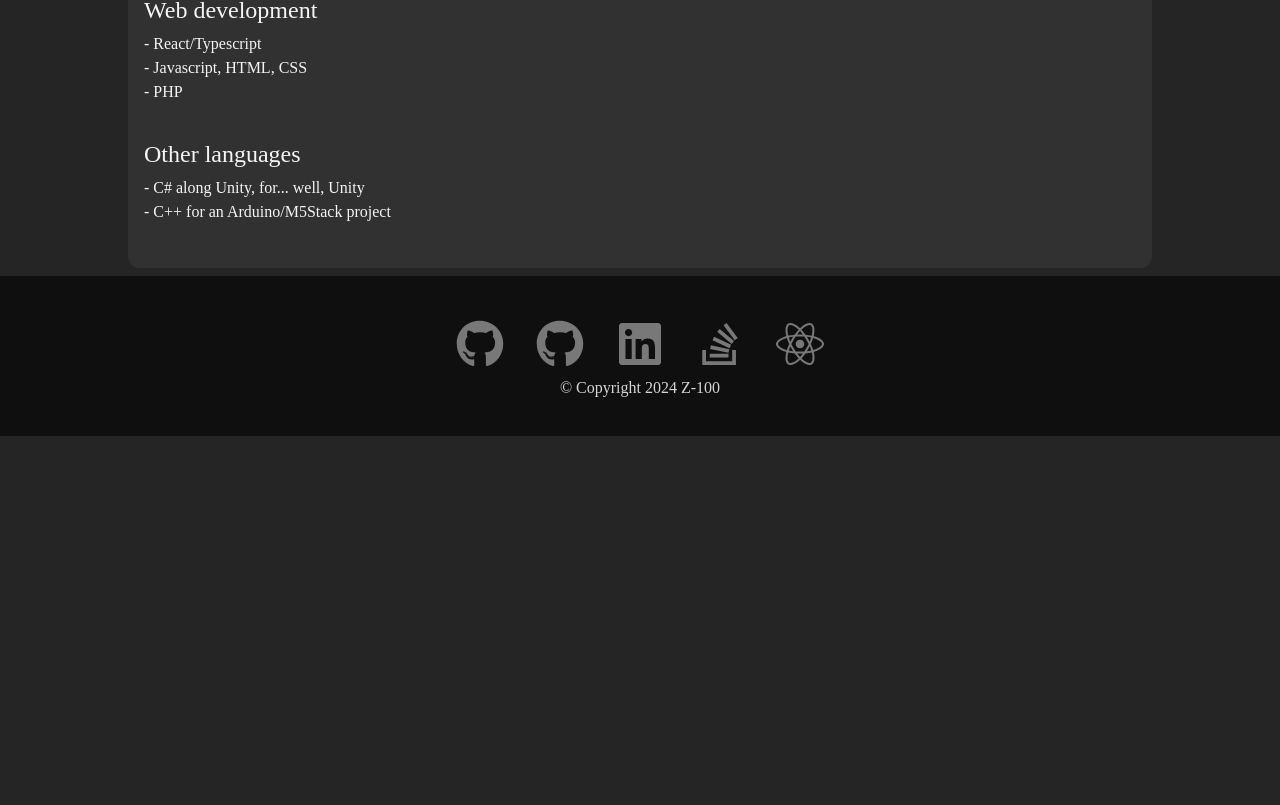
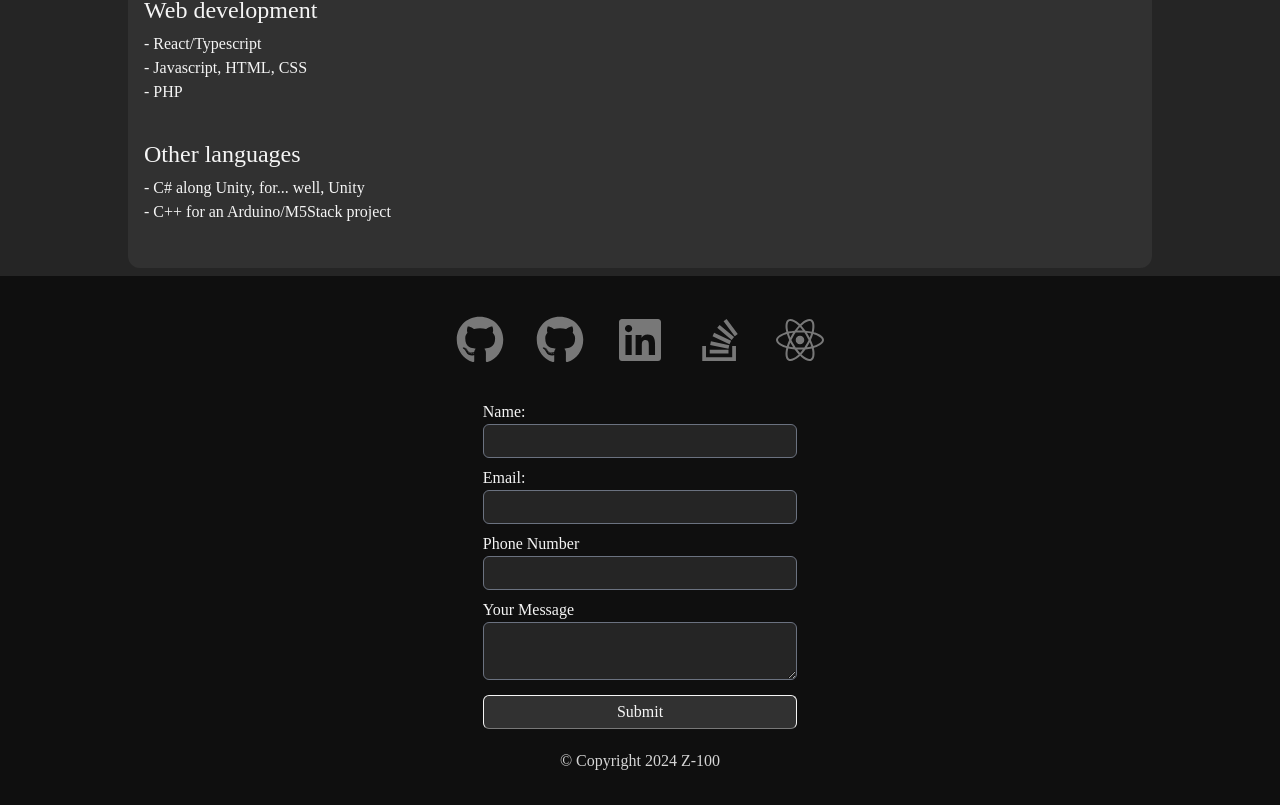
Before and after one commit to Z-100/vayan, a React (Create React App) app: page / in a window 1280 px wide. Shown: the part 1108-1913 px from the top of the page. Before the commit the page ends 1544 px from the top, so only its background shows below. Built offline with nearby package versions, Linux system fonts and the light colour scheme.

Commit message:
feature(update-projects-page): Add contact

```diff
--- a/src/components/navigation/Footer.tsx
+++ b/src/components/navigation/Footer.tsx
@@ -1,11 +1,12 @@
 import React from 'react'
 import {socialMediaElements} from "../../domain";
+import {ContactFormContainer} from "./contact";
 
 export const Footer = () => {
 
     return(
-        <div className="sticky w-full h-40 p-8 bg-dark-0 flex flex-col items-center justify-center pb-20 sm:pb-8 ">
-            <ul className="flex flex-row">
+        <div className="sticky w-full h-min-40 p-8 bg-dark-0 flex flex-col items-center justify-center pb-20 sm:pb-8 ">
+            <ul className="flex flex-row mb-5">
                 {socialMediaElements.map((social, index) => (
                     <li key={index} className="m-2 sm:px-2">
                         <a href={social.url}
@@ -16,8 +17,8 @@ export const Footer = () => {
                     </li>
                 ))}
             </ul>
-
-            <p className="text-light-2">© Copyright 2024 Z-100</p>
+            <ContactFormContainer/>
+            <p className="text-light-2 mt-5">© Copyright 2024 Z-100</p>
         </div>
     )
 }
--- a/src/pages/contact/components/contact-form/ContactFormContainer.tsx
+++ b/src/components/navigation/contact/components/contact-form/ContactFormContainer.tsx
@@ -19,13 +19,12 @@ export const ContactFormContainer = () => {
 
     const handleSubmit = (e: React.FormEvent<HTMLFormElement>) => {
         e.preventDefault();
-        // Perform form submission or validation here
         console.log(formData);
     };
 
     return (
         <form onSubmit={handleSubmit}>
-            <div>
+            <div className="my-2">
                 <label htmlFor="name">Name:</label>
                 <input
                     type="text"
@@ -34,9 +33,10 @@ export const ContactFormContainer = () => {
                     value={formData.name}
                     onChange={handleChange}
                     required
+                    className="w-full px-2 py-1 border rounded-md focus:outline-none bg-dark-2 focus:border-purple-500"
                 />
             </div>
-            <div>
+            <div className="my-2">
                 <label htmlFor="email">Email:</label>
                 <input
                     type="email"
@@ -45,29 +45,37 @@ export const ContactFormContainer = () => {
                     value={formData.email}
                     onChange={handleChange}
                     required
+                    className="w-full px-2 py-1 border rounded-md focus:outline-none bg-dark-2 focus:border-purple-500"
                 />
             </div>
-            <div>
-                <label htmlFor="phoneNumber">Phone Number:</label>
+            <div className="my-2">
+                <label htmlFor="phoneNumber">Phone Number</label>
                 <input
                     type="text"
                     id="phoneNumber"
                     name="phoneNumber"
                     value={formData.phoneNumber}
                     onChange={handleChange}
+                    className="w-full px-2 py-1 border rounded-md focus:outline-none bg-dark-2 focus:border-purple-500"
                 />
             </div>
-            <div>
-                <label htmlFor="message">Message:</label>
+            <div className="my-2">
+                <label htmlFor="message">Your Message</label>
                 <textarea
                     id="message"
                     name="message"
                     value={formData.message}
                     onChange={handleChange}
                     required
+                    className="w-full px-2 py-1 border rounded-md focus:outline-none bg-dark-2 focus:border-purple-500"
                 />
             </div>
-            <button type="submit">Submit</button>
+            <button
+                className="w-full px-2 py-1 border-[1px] border-b-light-0 rounded-md bg-dark-3 border-purple-500"
+                type="submit"
+            >
+                Submit
+            </button>
         </form>
     );
 }
--- /dev/null
+++ b/src/components/navigation/contact/index.js
@@ -0,0 +1 @@
+export * from './components'
--- a/src/components/router/RouterData.tsx
+++ b/src/components/router/RouterData.tsx
@@ -1,6 +1,6 @@
 import {RouteGroup, RouteType} from "../../domain";
 import React from "react";
-import {ContactPage, HomePage, ProjectsPage} from "../../pages";
+import {HomePage, ProjectsPage} from "../../pages";
 import {BiHomeHeart,} from "react-icons/bi";
 
 export const routerData: RouteType[] = [
--- a/src/pages/contact/ContactPage.tsx
+++ /dev/null
@@ -1,13 +0,0 @@
-import React from 'react'
-import {mapContentContainers} from "../../domain";
-import {ContactFormContainer} from "./components";
-
-export const ContactPage = () => {
-
-    const containers = [
-        <ContactFormContainer/>
-    ]
-
-    return (<>{mapContentContainers(containers)}</>);
-
-}
--- a/src/pages/contact/index.js
+++ /dev/null
@@ -1 +0,0 @@
-export * from './ContactPage'
--- a/src/pages/index.js
+++ b/src/pages/index.js
@@ -1,3 +1,2 @@
-export * from './contact'
 export * from './home'
 export * from './projects'
```
Also changed, not shown: src/components/navigation/contact/components/contact-form/index.js (renamed from src/pages/contact/components/contact-form/index.js), src/components/navigation/contact/components/index.js (renamed from src/pages/contact/components/index.js).
